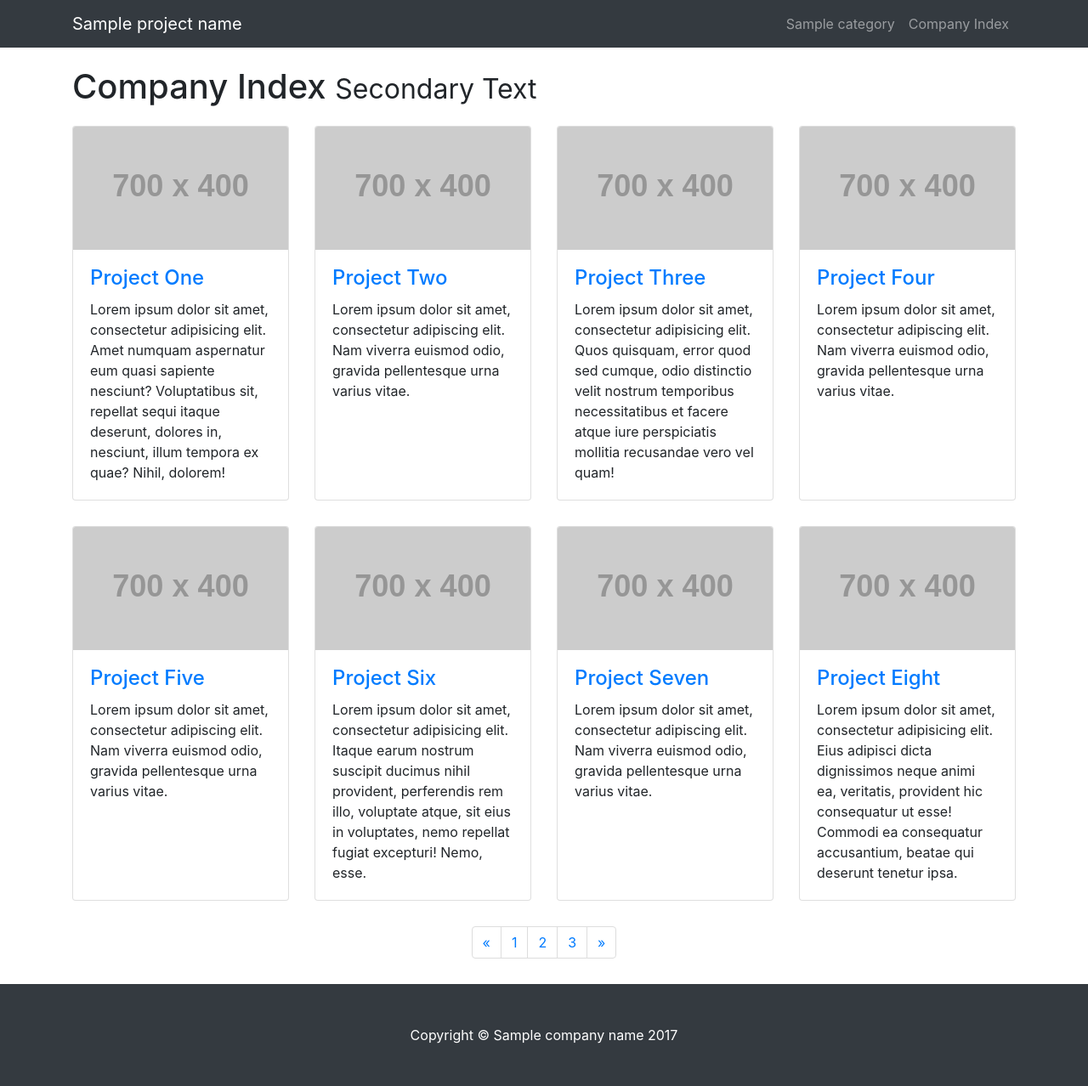
After one commit to fafadiatech/django-ft-radar, a Django app: template django_ft_radar/radar/templates/company_index.html in a window 1280 px wide. The commit adds this page. Shown: the whole page at 85% size. Run offline with Django 3.2, Linux system fonts and the light colour scheme; tables that the repository leaves empty hold one stand-in row (values such as "Sample post"); the template is opened without the code that fills it: values that come from a table or form of the project are taken from there, most other values are stand-ins (such as "Sample title", 1, 10 or a date in 2020); grey boxes labelled with a size stand in for pictures from a placeholder-image service; some libraries are stand-ins or nearby versions.

Commit message:
refactored views, added couple of more views

```diff
--- a/django_ft_radar/radar/mixins.py
+++ b/django_ft_radar/radar/mixins.py
@@ -1,8 +1,10 @@
 from django.views.generic.base import ContextMixin
+from .models import Category
 
 class BaseContextMixin(ContextMixin):
     def get_context_data(self, **kwargs):
         kwargs['title'] = "Radar: Lead Monitoring System"
         kwargs['project_name'] = "Radar"
         kwargs['company_name'] = "Fafadia Tech"
+        kwargs['categories'] = Category.objects.all()
         return kwargs
--- a/django_ft_radar/radar/templates/base.html
+++ b/django_ft_radar/radar/templates/base.html
@@ -23,25 +23,19 @@
     <!-- Navigation -->
     <nav class="navbar navbar-expand-lg navbar-dark bg-dark fixed-top">
       <div class="container">
-        <a class="navbar-brand" href="#">{{project_name}}</a>
+        <a class="navbar-brand" href="{% url 'index' %}">{{project_name}}</a>
         <button class="navbar-toggler" type="button" data-toggle="collapse" data-target="#navbarResponsive" aria-controls="navbarResponsive" aria-expanded="false" aria-label="Toggle navigation">
           <span class="navbar-toggler-icon"></span>
         </button>
         <div class="collapse navbar-collapse" id="navbarResponsive">
           <ul class="navbar-nav ml-auto">
-            <li class="nav-item active">
-              <a class="nav-link" href="#">Home
-                <span class="sr-only">(current)</span>
-              </a>
+            {% for item in categories %}
+            <li class="nav-item">
+              <a class="nav-link" href="{% url 'category' item.id %}">{{item.name}}</a>
             </li>
+            {% endfor %}
             <li class="nav-item">
-              <a class="nav-link" href="#">About</a>
-            </li>
-            <li class="nav-item">
-              <a class="nav-link" href="#">Services</a>
-            </li>
-            <li class="nav-item">
-              <a class="nav-link" href="#">Contact</a>
+              <a class="nav-link" href="{% url 'company_index' %}">Company Index</a>
             </li>
           </ul>
         </div>
--- /dev/null
+++ b/django_ft_radar/radar/templates/company_index.html
@@ -0,0 +1,124 @@
+{% extends "base.html" %}
+{% block content %}
+      <!-- Page Heading -->
+      <h1 class="my-4">Company Index
+        <small>Secondary Text</small>
+      </h1>
+
+      <div class="row">
+        <div class="col-lg-3 col-md-4 col-sm-6 portfolio-item">
+          <div class="card h-100">
+            <a href="#"><img class="card-img-top" src="http://placehold.it/700x400" alt=""></a>
+            <div class="card-body">
+              <h4 class="card-title">
+                <a href="#">Project One</a>
+              </h4>
+              <p class="card-text">Lorem ipsum dolor sit amet, consectetur adipisicing elit. Amet numquam aspernatur eum quasi sapiente nesciunt? Voluptatibus sit, repellat sequi itaque deserunt, dolores in, nesciunt, illum tempora ex quae? Nihil, dolorem!</p>
+            </div>
+          </div>
+        </div>
+        <div class="col-lg-3 col-md-4 col-sm-6 portfolio-item">
+          <div class="card h-100">
+            <a href="#"><img class="card-img-top" src="http://placehold.it/700x400" alt=""></a>
+            <div class="card-body">
+              <h4 class="card-title">
+                <a href="#">Project Two</a>
+              </h4>
+              <p class="card-text">Lorem ipsum dolor sit amet, consectetur adipiscing elit. Nam viverra euismod odio, gravida pellentesque urna varius vitae.</p>
+            </div>
+          </div>
+        </div>
+        <div class="col-lg-3 col-md-4 col-sm-6 portfolio-item">
+          <div class="card h-100">
+            <a href="#"><img class="card-img-top" src="http://placehold.it/700x400" alt=""></a>
+            <div class="card-body">
+              <h4 class="card-title">
+                <a href="#">Project Three</a>
+              </h4>
+              <p class="card-text">Lorem ipsum dolor sit amet, consectetur adipisicing elit. Quos quisquam, error quod sed cumque, odio distinctio velit nostrum temporibus necessitatibus et facere atque iure perspiciatis mollitia recusandae vero vel quam!</p>
+            </div>
+          </div>
+        </div>
+        <div class="col-lg-3 col-md-4 col-sm-6 portfolio-item">
+          <div class="card h-100">
+            <a href="#"><img class="card-img-top" src="http://placehold.it/700x400" alt=""></a>
+            <div class="card-body">
+              <h4 class="card-title">
+                <a href="#">Project Four</a>
+              </h4>
+              <p class="card-text">Lorem ipsum dolor sit amet, consectetur adipiscing elit. Nam viverra euismod odio, gravida pellentesque urna varius vitae.</p>
+            </div>
+          </div>
+        </div>
+        <div class="col-lg-3 col-md-4 col-sm-6 portfolio-item">
+          <div class="card h-100">
+            <a href="#"><img class="card-img-top" src="http://placehold.it/700x400" alt=""></a>
+            <div class="card-body">
+              <h4 class="card-title">
+                <a href="#">Project Five</a>
+              </h4>
+              <p class="card-text">Lorem ipsum dolor sit amet, consectetur adipiscing elit. Nam viverra euismod odio, gravida pellentesque urna varius vitae.</p>
+            </div>
+          </div>
+        </div>
+        <div class="col-lg-3 col-md-4 col-sm-6 portfolio-item">
+          <div class="card h-100">
+            <a href="#"><img class="card-img-top" src="http://placehold.it/700x400" alt=""></a>
+            <div class="card-body">
+              <h4 class="card-title">
+                <a href="#">Project Six</a>
+              </h4>
+              <p class="card-text">Lorem ipsum dolor sit amet, consectetur adipisicing elit. Itaque earum nostrum suscipit ducimus nihil provident, perferendis rem illo, voluptate atque, sit eius in voluptates, nemo repellat fugiat excepturi! Nemo, esse.</p>
+            </div>
+          </div>
+        </div>
+        <div class="col-lg-3 col-md-4 col-sm-6 portfolio-item">
+          <div class="card h-100">
+            <a href="#"><img class="card-img-top" src="http://placehold.it/700x400" alt=""></a>
+            <div class="card-body">
+              <h4 class="card-title">
+                <a href="#">Project Seven</a>
+              </h4>
+              <p class="card-text">Lorem ipsum dolor sit amet, consectetur adipiscing elit. Nam viverra euismod odio, gravida pellentesque urna varius vitae.</p>
+            </div>
+          </div>
+        </div>
+        <div class="col-lg-3 col-md-4 col-sm-6 portfolio-item">
+          <div class="card h-100">
+            <a href="#"><img class="card-img-top" src="http://placehold.it/700x400" alt=""></a>
+            <div class="card-body">
+              <h4 class="card-title">
+                <a href="#">Project Eight</a>
+              </h4>
+              <p class="card-text">Lorem ipsum dolor sit amet, consectetur adipisicing elit. Eius adipisci dicta dignissimos neque animi ea, veritatis, provident hic consequatur ut esse! Commodi ea consequatur accusantium, beatae qui deserunt tenetur ipsa.</p>
+            </div>
+          </div>
+        </div>
+      </div>
+      <!-- /.row -->
+
+      <!-- Pagination -->
+      <ul class="pagination justify-content-center">
+        <li class="page-item">
+          <a class="page-link" href="#" aria-label="Previous">
+            <span aria-hidden="true">&laquo;</span>
+            <span class="sr-only">Previous</span>
+          </a>
+        </li>
+        <li class="page-item">
+          <a class="page-link" href="#">1</a>
+        </li>
+        <li class="page-item">
+          <a class="page-link" href="#">2</a>
+        </li>
+        <li class="page-item">
+          <a class="page-link" href="#">3</a>
+        </li>
+        <li class="page-item">
+          <a class="page-link" href="#" aria-label="Next">
+            <span aria-hidden="true">&raquo;</span>
+            <span class="sr-only">Next</span>
+          </a>
+        </li>
+      </ul>
+{% endblock %}
--- a/django_ft_radar/radar/urls.py
+++ b/django_ft_radar/radar/urls.py
@@ -1,6 +1,8 @@
 from django.conf.urls import url, include
-from .views import IndexView
+from .views import IndexView, CategoryView
 
 urlpatterns = [
     url(r'^$', IndexView.as_view(), name="index"),
+    url(r'^category/([0-9]+)/', CategoryView.as_view(), name="category"),
+    url(r'^company-index/', CategoryView.as_view(), name="company_index"),
 ]
```
Also changed, not shown: django_ft_radar/radar/views.py (+14 -0 lines).
